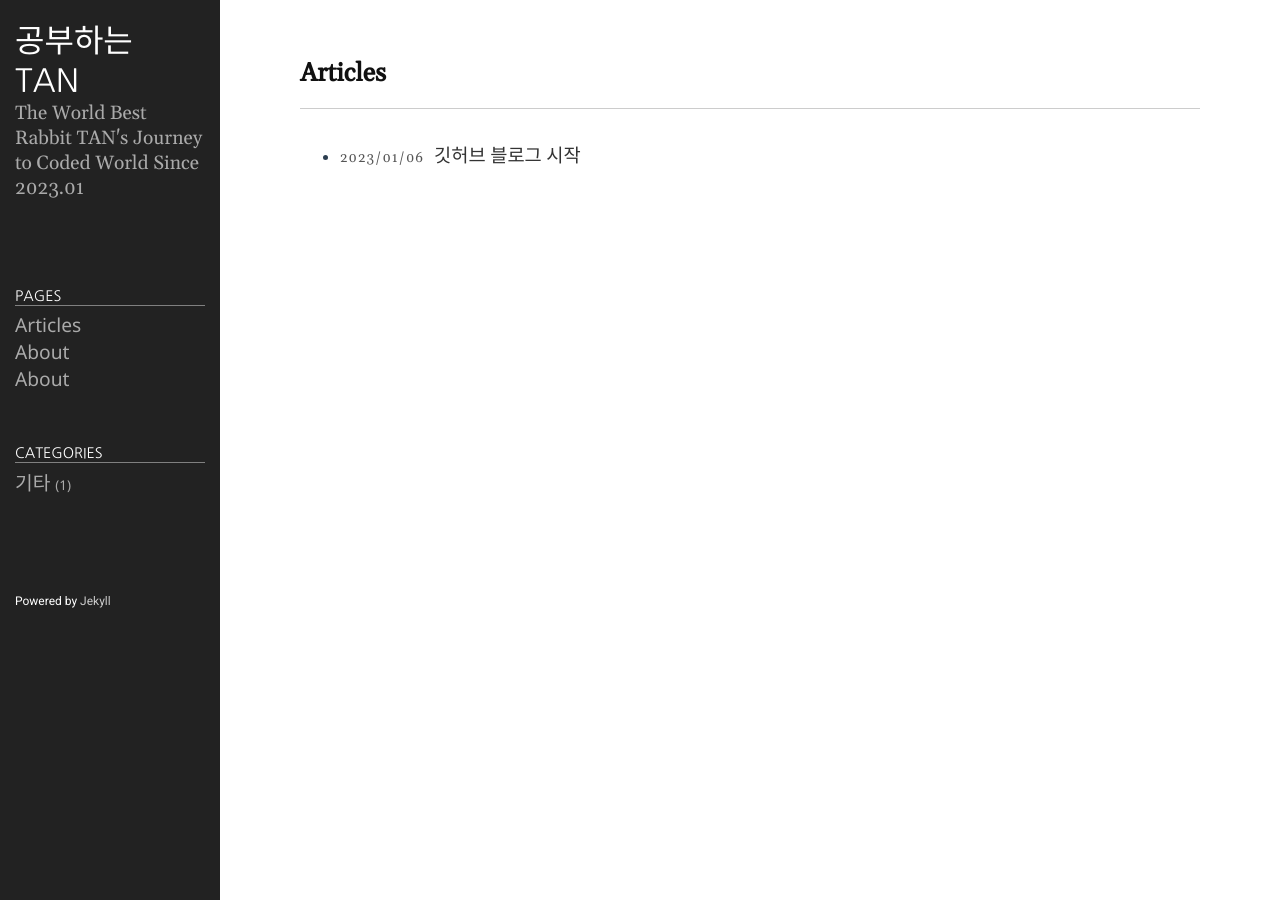
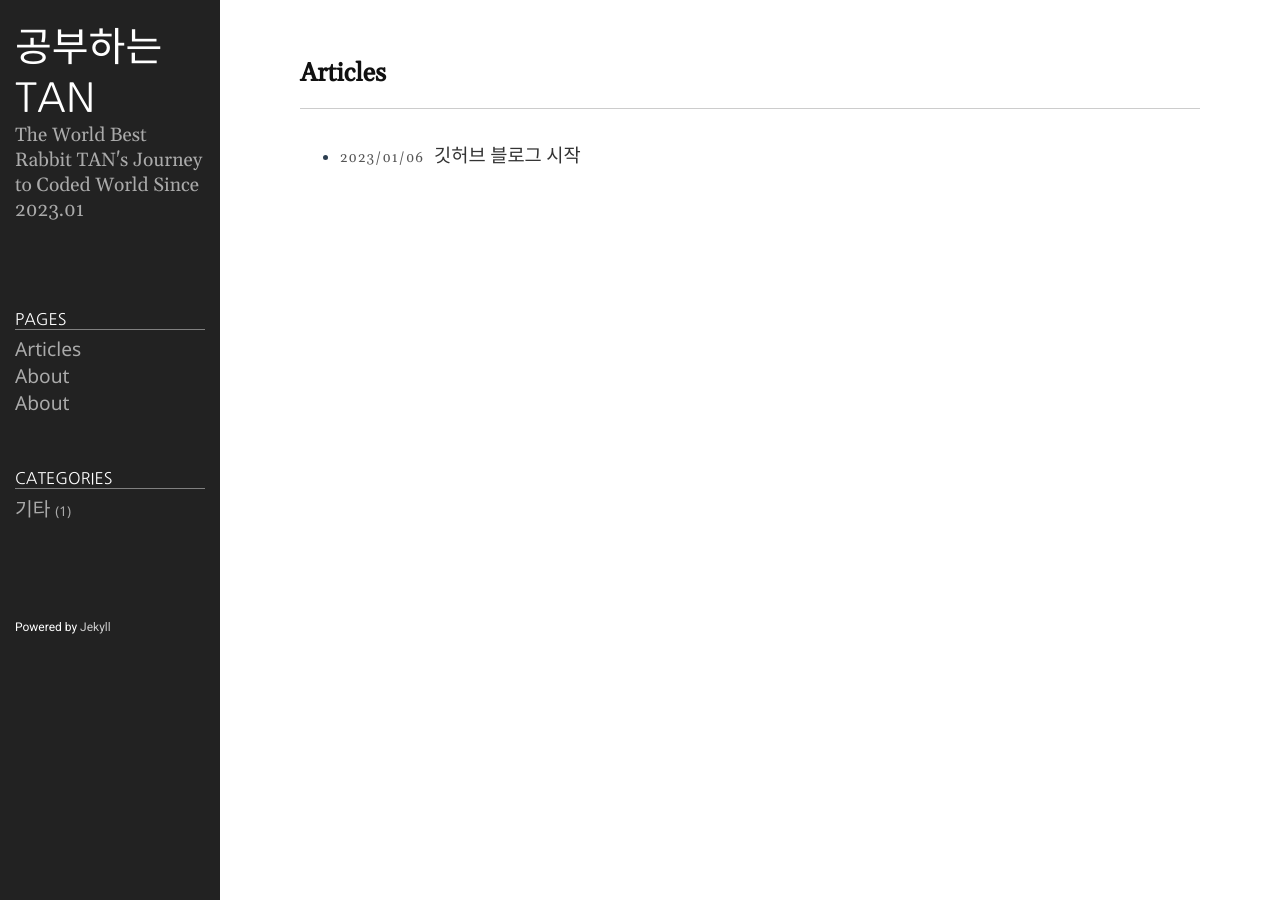
Before and after one commit to TaniTail/tanitail.github.io, a Jekyll site: the page built from index.md, in a window 1280 px wide. Built offline with Jekyll 4.4.1, drawn with Linux system fonts in a browser that asks for light colours.

Commit message:
Update style.css

```diff
--- a/public/css/style.css
+++ b/public/css/style.css
@@ -112,7 +112,7 @@ code {
 }
 
 .sidebar-brand > a {
-	font-size: 200%;
+	font-size: 250%;
 	font-family: 'Nanum Gothic';
 	color: #fff;
 }
@@ -131,7 +131,7 @@ code {
 }
 
 .nav-title {
-	font-size: 90%;
+	font-size: 100%;
 	font-family: 'Nanum Gothic';
 	text-transform: uppercase;
 	border-bottom: 1px solid gray;
```
